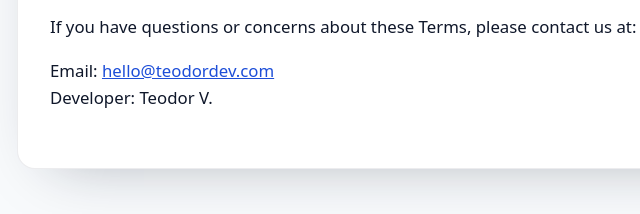
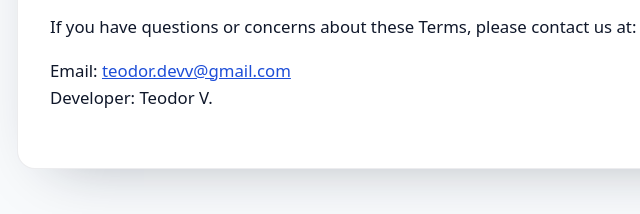
Before and after one commit to teodor-co/teodordev.github.io, a plain HTML site: page terms-of-use.html in a window 1280 px wide. Shown: the part 3617-3831 px from the top of the page, 160-800 px from the left. Drawn offline with Linux system fonts and the light colour scheme.

Commit message:
Update terms-of-use.html

```diff
--- a/terms-of-use.html
+++ b/terms-of-use.html
@@ -109,7 +109,7 @@
     <h2>16. Contact</h2>
     <p>If you have questions or concerns about these Terms, please contact us at:</p>
     <p>
-      Email: <a href="mailto:hello@teodordev.com">hello@teodordev.com</a><br>
+      Email: <a href="mailto:teodor.devv@gmail.com">teodor.devv@gmail.com</a><br>
       Developer: Teodor V.
     </p>
   </main>
```
